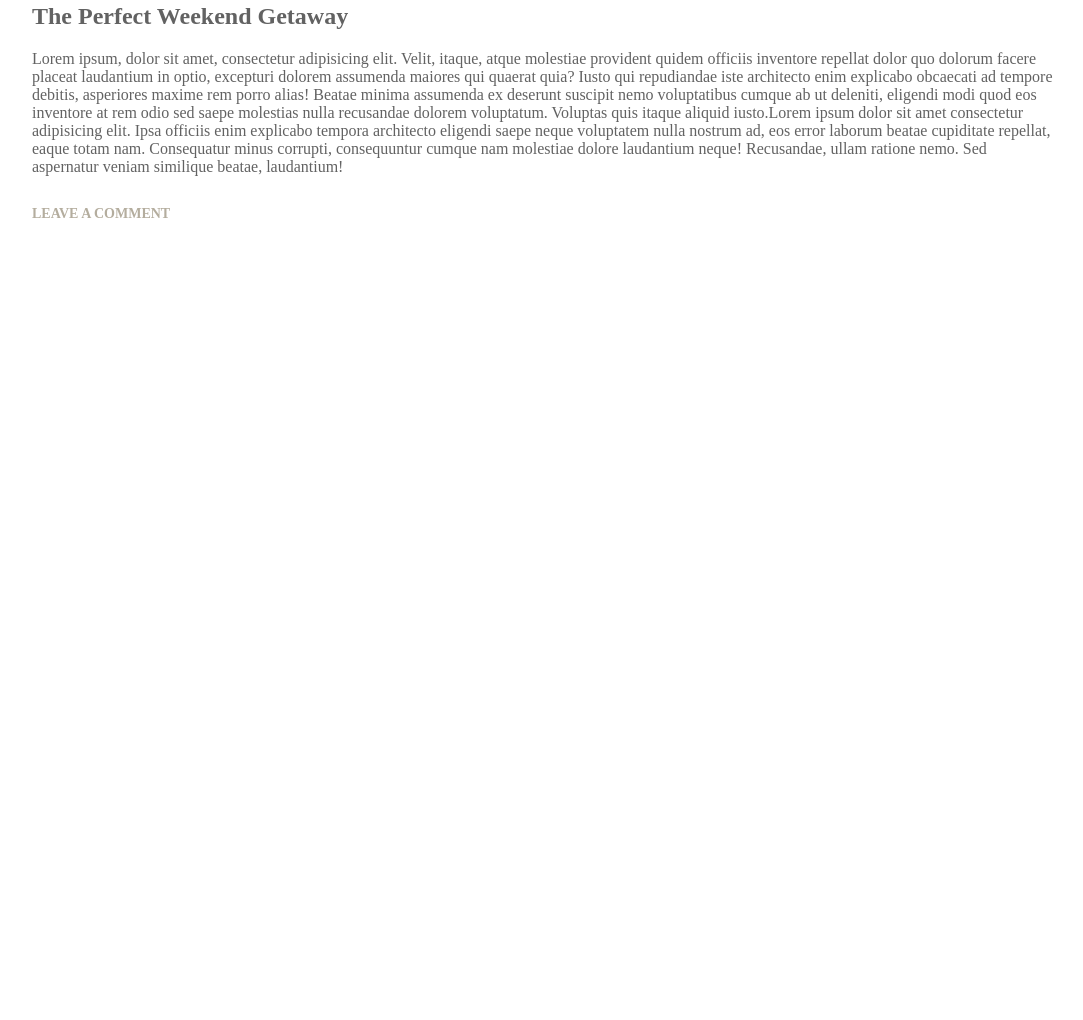
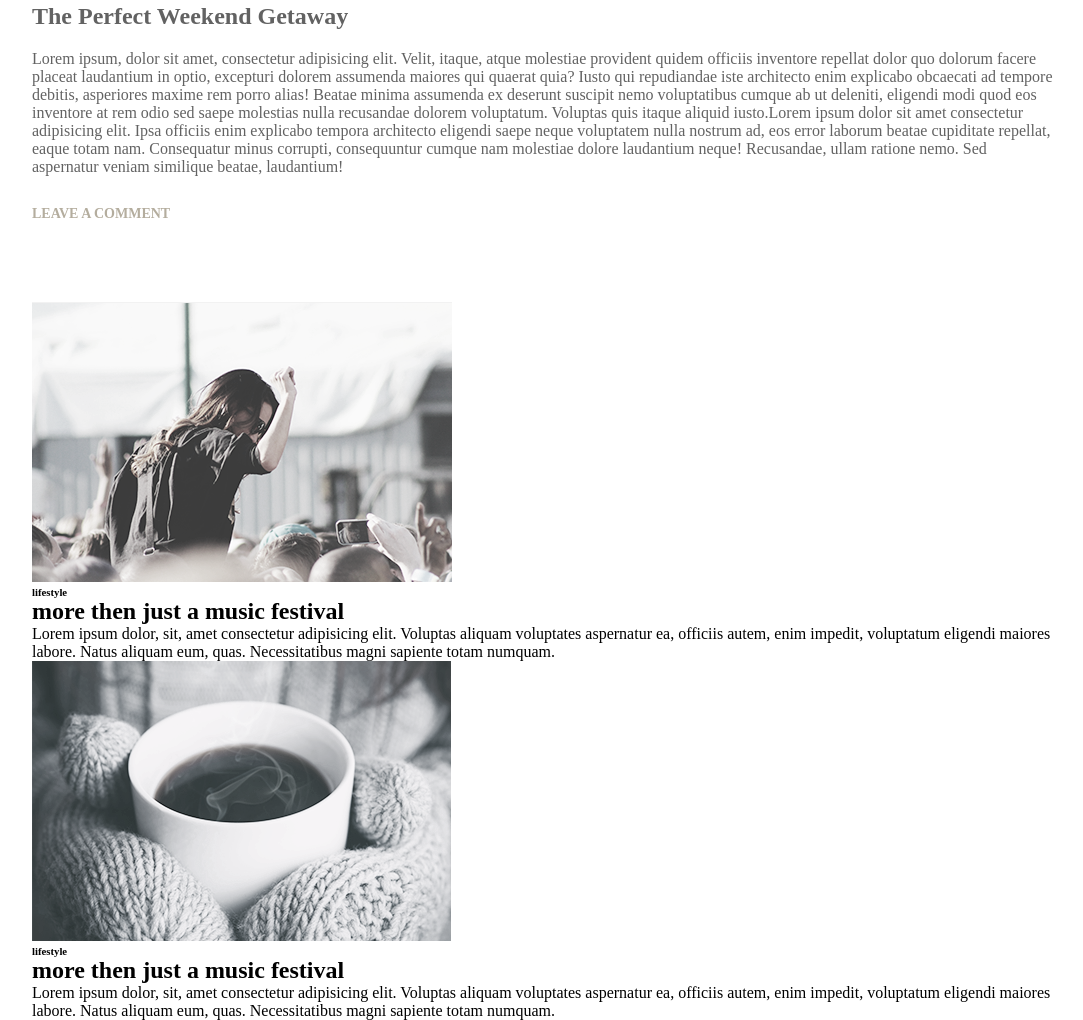
Before and after one commit to anjon-bappy/minimo, a plain HTML site: page index.html in a window 1280 px wide. Shown: the part 737-1757 px from the top of the page, without its empty margins (96-1179 px from the left). Before the commit the page ends 1039 px from the top, so only its background shows below. Drawn offline with nearby package versions, Linux system fonts and the light colour scheme.

Commit message:
Add files via upload

```diff
--- a/css/style.css
+++ b/css/style.css
@@ -82,3 +82,14 @@ margin-bottom: 20px;
     margin-bottom: 30px;
 }
 /*photodiary css start here*/
+
+/*lifestyle css start here*/
+
+.lifestyle{
+    width: 80%;
+    margin: auto;
+}
+.lifestyle lifestyle_one{
+    background-color: yellow;
+}
+/*lifestyle css end here*/
--- a/index.html
+++ b/index.html
@@ -40,5 +40,26 @@
         <h6>leave a comment</h6>
     </section>
      <!-- photodiary code end -->
+
+     <!-- lifestyle code start -->
+
+    <section class="lifestyle">
+        <div class="lifestyle-part">
+            <div class="lifestyle_one">
+                <img src="images/lifestyle_one.png" alt="">
+                <h6>lifestyle</h6>
+                <h1>more then just a music festival</h1>
+                <p>Lorem ipsum dolor, sit, amet consectetur adipisicing elit. Voluptas aliquam voluptates aspernatur ea, officiis autem, enim impedit, voluptatum eligendi maiores labore. Natus aliquam eum, quas. Necessitatibus magni sapiente totam numquam.</p>
+            </div>
+            <div class="lifestyle_two">
+                <img src="images/lifestyle_two.png" alt="">
+                <h6>lifestyle</h6>
+                <h1>more then just a music festival</h1>
+                <p>Lorem ipsum dolor, sit, amet consectetur adipisicing elit. Voluptas aliquam voluptates aspernatur ea, officiis autem, enim impedit, voluptatum eligendi maiores labore. Natus aliquam eum, quas. Necessitatibus magni sapiente totam numquam.</p>
+            </div>
+        </div>
+    </section>
+
+     <!-- lifestyle code end -->
 </body>
 </html>
```
Also changed, not shown: images/lifestyle_one.png (added), images/lifestyle_two.png (added).
